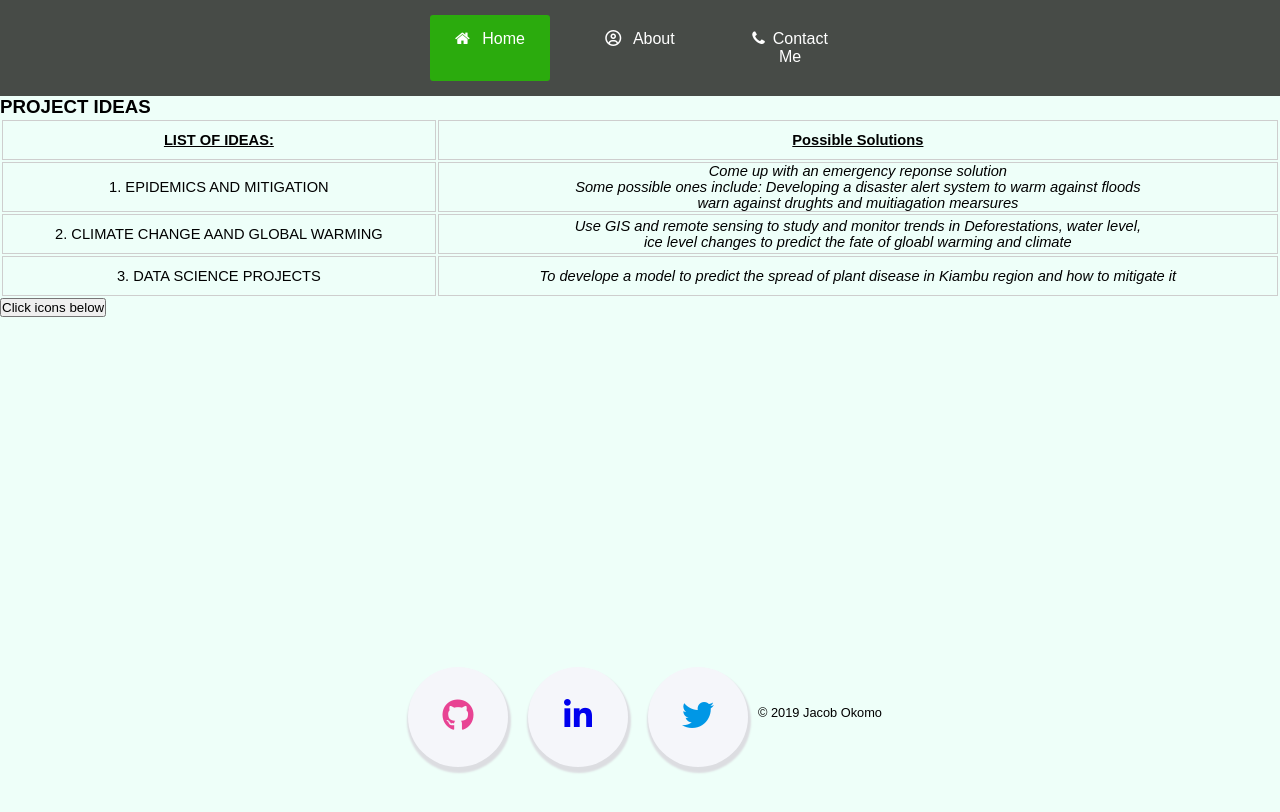
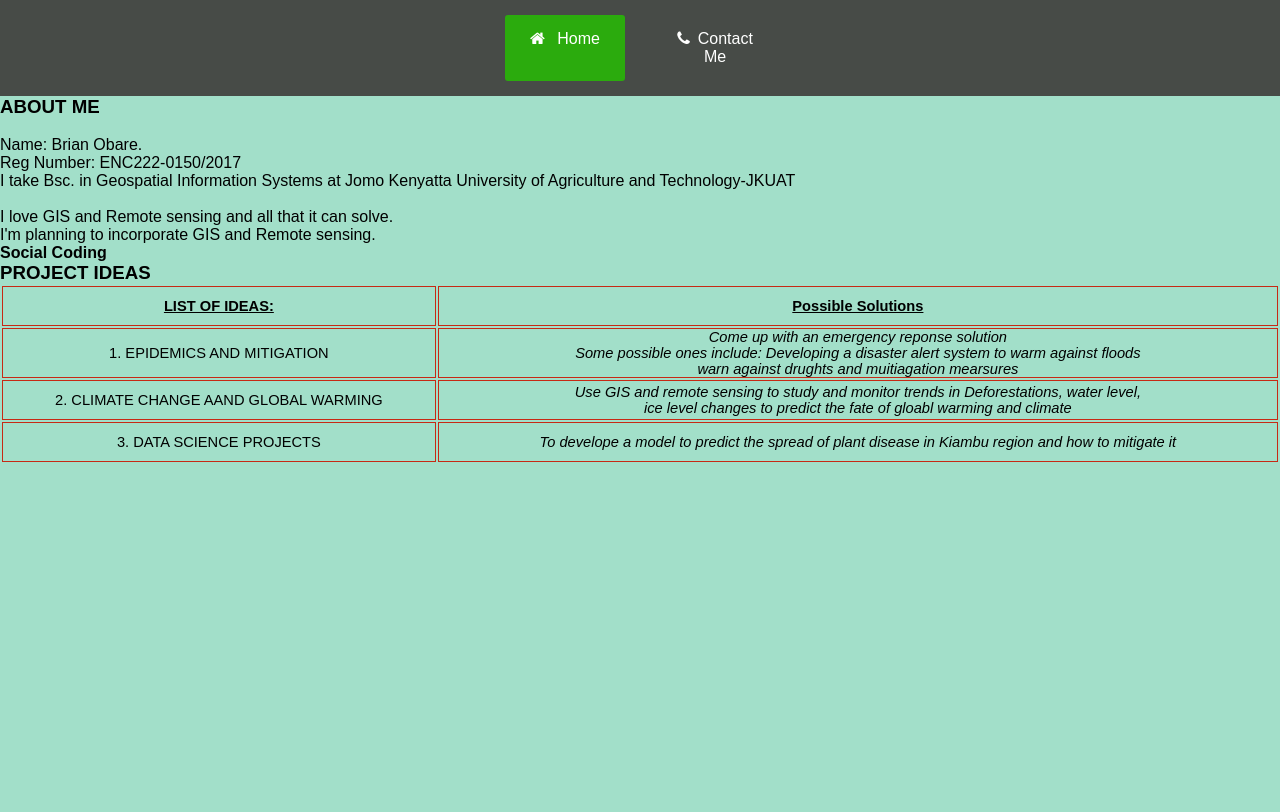
Before and after one commit to Jarvis2030/webmpngwk1, a plain HTML site: page index.html in a window 1280 px wide. Drawn offline with Linux system fonts and the light colour scheme.

Commit message:
Pulled my old personal website and modified

```diff
--- a/index.html
+++ b/index.html
@@ -2,10 +2,9 @@
 <html>
 <head>
 	<meta charset="UTF-8">
-	<meta name="author;" content="Jacob Okello Okomo">
 	<meta name="description" content="html">
 	<meta name="viewport" content="width=device-width initial scale = 1.0">
-	<title>Jacob Okomo</title>
+	<title>Brian Obare</title>
 	<link rel="stylesheet" type="text/css" href="style.css">
 	<link rel="stylesheet" type="text/css" href="https://stackpath.bootstrapcdn.com/font-awesome/4.7.0/css/font-awesome.min.css">
     <link rel="stylesheet" href="https://use.fontawesome.com/releases/v4.7.0/css/all.css" integrity="sha384-lZN37f5QGtY3VHgisS14W3ExzMWZxybE1SJSEsQp9S+oqd12jhcu+A56Ebc1zFSJ" crossorigin="anonymous">
@@ -15,19 +14,29 @@
 	<div class="menu-bar">
 		<ul>
 			<li class="active"><a href="#"><i class="fa fa-home"></i> Home</a></li>
-			<li ><a href="index1.html"><i class="fa fa-user-circle-o"></i> About </a>
+			<!-- <li ><a href="index1.html"><i class="fa fa-user-circle-o"></i> About </a> -->
 
 			</li>
 			<li><a href="#"><i class="fa fa-phone"></i>Contact Me</a>
 				<div class="sub-menu-1">
 					<ul>
-						<li><a href="#">+254705-583-483</a></li>
+						<li><a href="#">+254706-314-197</a></li>
 					</ul>
 			</div>
 			</li>
 			</li>
 		</ul>
 	</div>
+	<section><h3>ABOUT ME</h3>
+		<br>
+		<p>Name: Brian Obare. </p>
+		<p>Reg Number: ENC222-0150/2017 </p>
+		 <p>I take Bsc. in Geospatial Information Systems at Jomo Kenyatta University of Agriculture and Technology-JKUAT<br>
+
+		<br>
+		<p>I love GIS and Remote sensing and all that it can solve.</p>
+		I'm planning to incorporate GIS and Remote sensing.<br> <strong>Social Coding</strong>
+		</section>
     <div class="section">
         <h3><span>PROJECT IDEAS</span></h3>
         <table>
@@ -50,20 +59,6 @@
                 <td><i>To develope a model to predict the spread of plant disease in Kiambu region and how to mitigate it</i></td>
             </tr>
 		</table>
-		<button>Click icons below</button>
     </div>
-		<div class="footer">
-        <a href="https://github.com/Jarvis2030/" target="_blank">
-            <i class="fa fa-2x fa-github" ></i>
-        </a>
-        <a href="https://www.linkedin.com/in/okomo-jacob-622b86164/">
-			<i class="fa fa-2x fa-linkedin" ></i>
-			</a>
-			<a href="https://twitter.com/okomojacob" >
-				<i class="fa fa-2x fa-twitter" ></i>
-			</a>
-			<br>
-            <p class="copyright">&copy; 2019 Jacob Okomo</p>
-	</div>
 </body>
 </html>
--- a/style.css
+++ b/style.css
@@ -7,7 +7,7 @@
 
 body
 {
-	background-color: rgb(238, 255, 249);
+	background-color: rgb(162, 223, 201);
 	background-size: cover;
 	background-position: center;
 	font-family: sans-serif;
@@ -24,9 +24,7 @@ body
 	list-style: none;
 	color: #fff; /*white*/
 }
-.menu-bar ul li
-
-{
+.menu-bar ul li{
 	width: 120px;
 	margin:15px;
 	padding: 15px;
@@ -55,7 +53,7 @@ body
 {
 	display: block;
 	position: absolute;
-	background: rgb(0, 99, 0);
+	background: rgb(37, 228, 235);
 	margin-top: 15px;
 	margin-left: -15px;
 }
@@ -94,48 +92,11 @@ body
 }
 
 
-.footer
-{
+.footer{
     height: 100vh;
     display: flex;
     justify-content: center;
     align-items: center;
-
-}
-.footer a{
-    height: 100px;
-    width: 100px;
-    background-color: #f5f6fa;
-    border-radius: 60px;
-    text-align: center;
-    margin: 10px;
-    line-height: 110px;
-    box-shadow: 1px 4px 2px 2px #dcdde1;
-
-}
-a i
- {
-    transition: all 0.3s linear;
-
-}
-a:hover i
-{
-    transform: scale(1.4);
-}
-
-.fa-github{
-    color: #e84393;
-}
-.fa-LinkedIn{
-    color: #e84118;
-}
-.fa-twitter{
-    color: #0097e6;
-}
-.copyright {
-    font-size: 0.80rem;
-    margin-bottom: 0px;
-    padding-bottom: 10px;
 }
 table
 {
@@ -144,7 +105,7 @@ table
 }
 .table, th, td
 {
-    border: 1px solid #cecece;
+    border: 1px solid #c72914;
     border-collapse: collapse;
     text-align: center;
 	table-layout: fixed;
```
Also changed, not shown: index1.html (deleted, +0 -45 lines), about.css (added).
